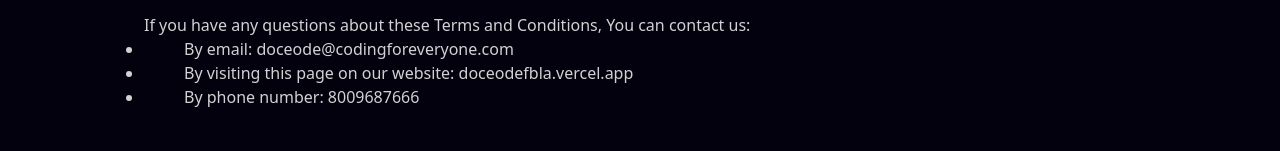
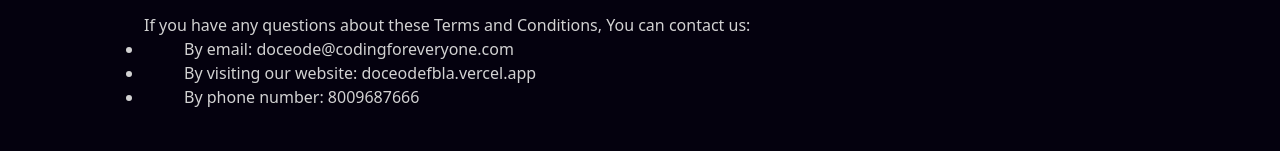
Before and after one commit to CatherineBao/doceodeweb, a React (Vite) app: page /legal/terms-of-service in a window 1280 px wide. Shown: the part 4027-4178 px from the top of the page. Built offline with nearby package versions, Linux system fonts and the light colour scheme.

Commit message:
Update TermsOfService.jsx

```diff
--- a/src/pages/legal/TermsOfService.jsx
+++ b/src/pages/legal/TermsOfService.jsx
@@ -110,7 +110,7 @@ const TermsOfService = () => {
           <p>By email: doceode@codingforeveryone.com</p>
           </li>
           <li>
-          <p>By visiting this page on our website: <a href='https://doceodefbla.vercel.app/' rel='external nofollow noopener' target='_blank'>doceodefbla.vercel.app</a></p>
+          <p>By visiting our website: <a href='https://doceodefbla.vercel.app/' rel='external nofollow noopener' target='_blank'>doceodefbla.vercel.app</a></p>
           </li>
           <li>
           <p>By phone number: 8009687666</p>
```
